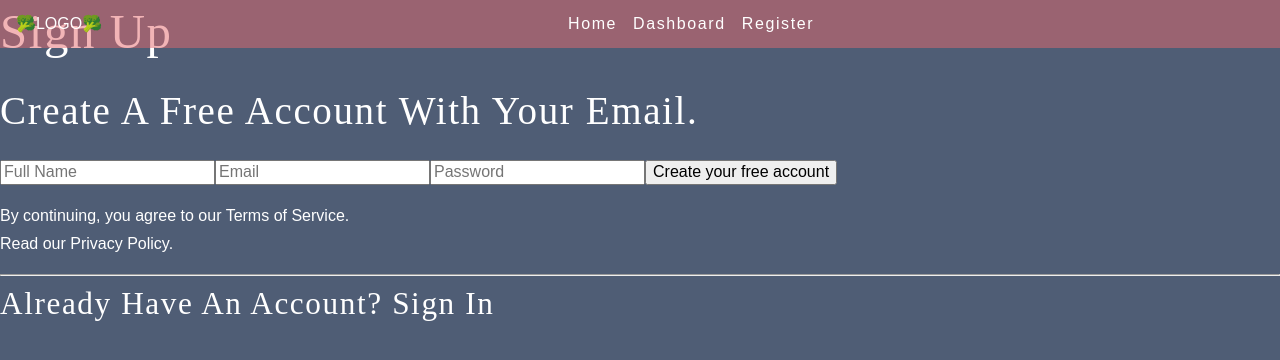
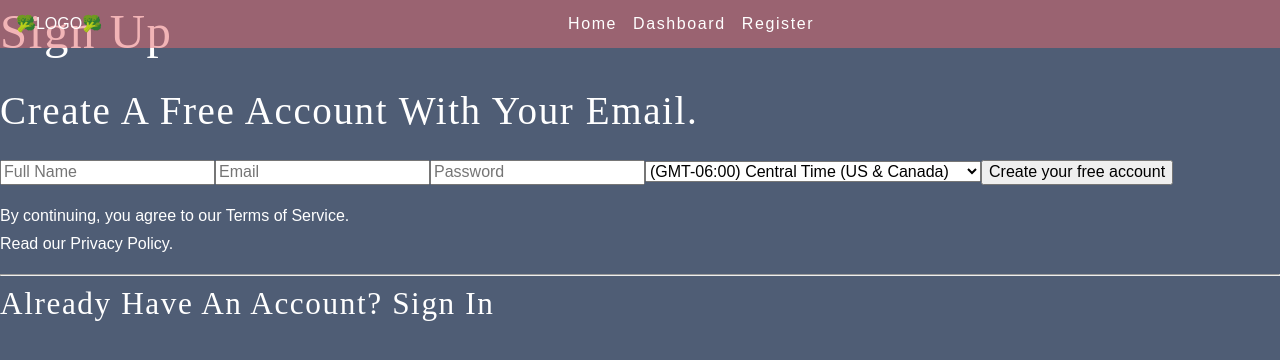
Before and after one commit to JiiXaa/phonecall-site, a React (Create React App) app in the folder client/: page /register in a window 1280 px wide. Shown: the top 360 px of the page. Built offline with nearby package versions, Linux system fonts and the light colour scheme.

Commit message:
added time zone selector back in

```diff
--- a/client/src/pages/Register.js
+++ b/client/src/pages/Register.js
@@ -8,6 +8,149 @@ const Register = () => {
           <input type="text" id="full_name" name="full_name" placeholder="Full Name" required/>
           <input type="email" id="email" name="email" placeholder="Email" required/>
           <input type="password" id="password" name="password" placeholder="Password" required/>
+          <select id="time_zone" name="time_zone" required>
+            <option value="Hawaii">(GMT-10:00) Hawaii</option>
+            <option value="Alaska">(GMT-09:00) Alaska</option>
+            <option value="Pacific Time (US &amp; Canada)">(GMT-08:00) Pacific Time (US &amp; Canada)</option>
+            <option value="Arizona">(GMT-07:00) Arizona</option>
+            <option value="Mountain Time (US &amp; Canada)">(GMT-07:00) Mountain Time (US &amp; Canada)</option>
+            <option value="Central Time (US &amp; Canada)" selected="selected">(GMT-06:00) Central Time (US &amp; Canada)</option>
+            <option value="Eastern Time (US &amp; Canada)">(GMT-05:00) Eastern Time (US &amp; Canada)</option>
+            <option value="Indiana (East)">(GMT-05:00) Indiana (East)</option><option value="" disabled="disabled">-------------</option>
+            <option value="International Date Line West">(GMT-11:00) International Date Line West</option>
+            <option value="Midway Island">(GMT-11:00) Midway Island</option>
+            <option value="Samoa">(GMT-11:00) Samoa</option>
+            <option value="Tijuana">(GMT-08:00) Tijuana</option>
+            <option value="Chihuahua">(GMT-07:00) Chihuahua</option>
+            <option value="Mazatlan">(GMT-07:00) Mazatlan</option>
+            <option value="Central America">(GMT-06:00) Central America</option>
+            <option value="Guadalajara">(GMT-06:00) Guadalajara</option>
+            <option value="Mexico City">(GMT-06:00) Mexico City</option>
+            <option value="Monterrey">(GMT-06:00) Monterrey</option>
+            <option value="Saskatchewan">(GMT-06:00) Saskatchewan</option>
+            <option value="Bogota">(GMT-05:00) Bogota</option>
+            <option value="Lima">(GMT-05:00) Lima</option>
+            <option value="Quito">(GMT-05:00) Quito</option>
+            <option value="Caracas">(GMT-04:30) Caracas</option>
+            <option value="Atlantic Time (Canada)">(GMT-04:00) Atlantic Time (Canada)</option>
+            <option value="La Paz">(GMT-04:00) La Paz</option>
+            <option value="Santiago">(GMT-04:00) Santiago</option>
+            <option value="Newfoundland">(GMT-03:30) Newfoundland</option>
+            <option value="Brasilia">(GMT-03:00) Brasilia</option>
+            <option value="Buenos Aires">(GMT-03:00) Buenos Aires</option>
+            <option value="Georgetown">(GMT-03:00) Georgetown</option>
+            <option value="Greenland">(GMT-03:00) Greenland</option>
+            <option value="Mid-Atlantic">(GMT-02:00) Mid-Atlantic</option>
+            <option value="Azores">(GMT-01:00) Azores</option>
+            <option value="Cape Verde Is.">(GMT-01:00) Cape Verde Is.</option>
+            <option value="Casablanca">(GMT) Casablanca</option>
+            <option value="Dublin">(GMT) Dublin</option>
+            <option value="Edinburgh">(GMT) Edinburgh</option>
+            <option value="Lisbon">(GMT) Lisbon</option>
+            <option value="London">(GMT) London</option>
+            <option value="Monrovia">(GMT) Monrovia</option>
+            <option value="Amsterdam">(GMT+01:00) Amsterdam</option>
+            <option value="Belgrade">(GMT+01:00) Belgrade</option>
+            <option value="Berlin">(GMT+01:00) Berlin</option>
+            <option value="Bern">(GMT+01:00) Bern</option>
+            <option value="Bratislava">(GMT+01:00) Bratislava</option>
+            <option value="Brussels">(GMT+01:00) Brussels</option>
+            <option value="Budapest">(GMT+01:00) Budapest</option>
+            <option value="Copenhagen">(GMT+01:00) Copenhagen</option>
+            <option value="Ljubljana">(GMT+01:00) Ljubljana</option>
+            <option value="Madrid">(GMT+01:00) Madrid</option>
+            <option value="Paris">(GMT+01:00) Paris</option>
+            <option value="Prague">(GMT+01:00) Prague</option>
+            <option value="Rome">(GMT+01:00) Rome</option>
+            <option value="Sarajevo">(GMT+01:00) Sarajevo</option>
+            <option value="Skopje">(GMT+01:00) Skopje</option>
+            <option value="Stockholm">(GMT+01:00) Stockholm</option>
+            <option value="Vienna">(GMT+01:00) Vienna</option>
+            <option value="Warsaw">(GMT+01:00) Warsaw</option>
+            <option value="West Central Africa">(GMT+01:00) West Central Africa</option>
+            <option value="Zagreb">(GMT+01:00) Zagreb</option>
+            <option value="Athens">(GMT+02:00) Athens</option>
+            <option value="Bucharest">(GMT+02:00) Bucharest</option>
+            <option value="Cairo">(GMT+02:00) Cairo</option>
+            <option value="Harare">(GMT+02:00) Harare</option>
+            <option value="Helsinki">(GMT+02:00) Helsinki</option>
+            <option value="Istanbul">(GMT+02:00) Istanbul</option>
+            <option value="Jerusalem">(GMT+02:00) Jerusalem</option>
+            <option value="Kyiv">(GMT+02:00) Kyiv</option>
+            <option value="Minsk">(GMT+02:00) Minsk</option>
+            <option value="Pretoria">(GMT+02:00) Pretoria</option>
+            <option value="Riga">(GMT+02:00) Riga</option>
+            <option value="Sofia">(GMT+02:00) Sofia</option>
+            <option value="Tallinn">(GMT+02:00) Tallinn</option>
+            <option value="Vilnius">(GMT+02:00) Vilnius</option>
+            <option value="Baghdad">(GMT+03:00) Baghdad</option>
+            <option value="Kuwait">(GMT+03:00) Kuwait</option>
+            <option value="Moscow">(GMT+03:00) Moscow</option>
+            <option value="Nairobi">(GMT+03:00) Nairobi</option>
+            <option value="Riyadh">(GMT+03:00) Riyadh</option>
+            <option value="St. Petersburg">(GMT+03:00) St. Petersburg</option>
+            <option value="Volgograd">(GMT+03:00) Volgograd</option>
+            <option value="Tehran">(GMT+03:30) Tehran</option>
+            <option value="Abu Dhabi">(GMT+04:00) Abu Dhabi</option>
+            <option value="Baku">(GMT+04:00) Baku</option>
+            <option value="Muscat">(GMT+04:00) Muscat</option>
+            <option value="Tbilisi">(GMT+04:00) Tbilisi</option>
+            <option value="Yerevan">(GMT+04:00) Yerevan</option>
+            <option value="Kabul">(GMT+04:30) Kabul</option>
+            <option value="Ekaterinburg">(GMT+05:00) Ekaterinburg</option>
+            <option value="Islamabad">(GMT+05:00) Islamabad</option>
+            <option value="Karachi">(GMT+05:00) Karachi</option>
+            <option value="Tashkent">(GMT+05:00) Tashkent</option>
+            <option value="Chennai">(GMT+05:30) Chennai</option>
+            <option value="Kolkata">(GMT+05:30) Kolkata</option>
+            <option value="Mumbai">(GMT+05:30) Mumbai</option>
+            <option value="New Delhi">(GMT+05:30) New Delhi</option>
+            <option value="Kathmandu">(GMT+05:45) Kathmandu</option>
+            <option value="Almaty">(GMT+06:00) Almaty</option>
+            <option value="Astana">(GMT+06:00) Astana</option>
+            <option value="Dhaka">(GMT+06:00) Dhaka</option>
+            <option value="Novosibirsk">(GMT+06:00) Novosibirsk</option>
+            <option value="Sri Jayawardenepura">(GMT+06:00) Sri Jayawardenepura</option>
+            <option value="Rangoon">(GMT+06:30) Rangoon</option>
+            <option value="Bangkok">(GMT+07:00) Bangkok</option>
+            <option value="Hanoi">(GMT+07:00) Hanoi</option>
+            <option value="Jakarta">(GMT+07:00) Jakarta</option>
+            <option value="Krasnoyarsk">(GMT+07:00) Krasnoyarsk</option>
+            <option value="Beijing">(GMT+08:00) Beijing</option>
+            <option value="Chongqing">(GMT+08:00) Chongqing</option>
+            <option value="Hong Kong">(GMT+08:00) Hong Kong</option>
+            <option value="Irkutsk">(GMT+08:00) Irkutsk</option>
+            <option value="Kuala Lumpur">(GMT+08:00) Kuala Lumpur</option>
+            <option value="Perth">(GMT+08:00) Perth</option>
+            <option value="Singapore">(GMT+08:00) Singapore</option>
+            <option value="Taipei">(GMT+08:00) Taipei</option>
+            <option value="Ulaan Bataar">(GMT+08:00) Ulaan Bataar</option>
+            <option value="Urumqi">(GMT+08:00) Urumqi</option>
+            <option value="Osaka">(GMT+09:00) Osaka</option>
+            <option value="Sapporo">(GMT+09:00) Sapporo</option>
+            <option value="Seoul">(GMT+09:00) Seoul</option>
+            <option value="Tokyo">(GMT+09:00) Tokyo</option>
+            <option value="Yakutsk">(GMT+09:00) Yakutsk</option>
+            <option value="Adelaide">(GMT+09:30) Adelaide</option>
+            <option value="Darwin">(GMT+09:30) Darwin</option>
+            <option value="Brisbane">(GMT+10:00) Brisbane</option>
+            <option value="Canberra">(GMT+10:00) Canberra</option>
+            <option value="Guam">(GMT+10:00) Guam</option>
+            <option value="Hobart">(GMT+10:00) Hobart</option>
+            <option value="Melbourne">(GMT+10:00) Melbourne</option>
+            <option value="Port Moresby">(GMT+10:00) Port Moresby</option>
+            <option value="Sydney">(GMT+10:00) Sydney</option>
+            <option value="Vladivostok">(GMT+10:00) Vladivostok</option>
+            <option value="Magadan">(GMT+11:00) Magadan</option>
+            <option value="New Caledonia">(GMT+11:00) New Caledonia</option>
+            <option value="Solomon Is.">(GMT+11:00) Solomon Is.</option>
+            <option value="Auckland">(GMT+12:00) Auckland</option>
+            <option value="Fiji">(GMT+12:00) Fiji</option>
+            <option value="Kamchatka">(GMT+12:00) Kamchatka</option>
+            <option value="Marshall Is.">(GMT+12:00) Marshall Is.</option>
+            <option value="Wellington">(GMT+12:00) Wellington</option>
+            <option value="Nuku'alofa">(GMT+13:00) Nuku'alofa</option>
+	        </select>
           <button type="submit">Create your free account</button>
         </form>
         <p>By continuing, you agree to our Terms of Service.<br/>Read our Privacy Policy.</p>
```
